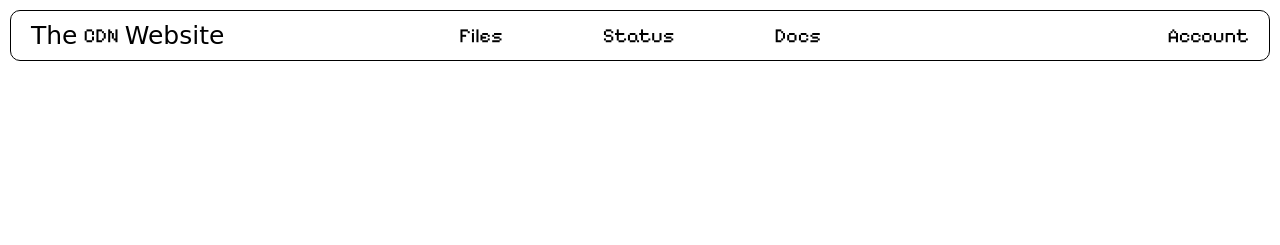
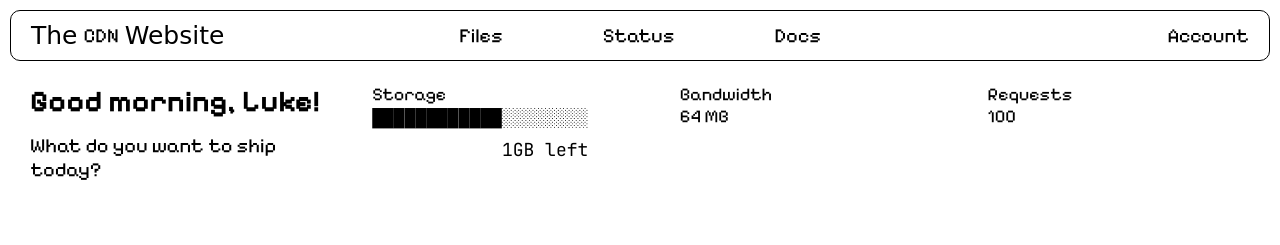
Before and after one commit to locngphuc12/cdn, a plain HTML site: page index.html in a window 1280 px wide. Drawn offline with Linux system fonts and the light colour scheme; a web font is replaced by a local one.

Commit message:
Improve onboarding GUI

```diff
--- a/index.html
+++ b/index.html
@@ -20,5 +20,25 @@
     </div>
     <div class="auth"><a href="#">Account</a></div>
 </div>
+
+<section class="dashboard">
+    <div class="welcome">
+        <h2>Good morning, Luke!</h2>
+        <p>What do you want to ship today?</p>
+    </div>
+    <div class="widget">
+        <p>Storage</p>
+        <p id="load">████████████░░░░░░░░</p>
+        <p id="storage-left">1GB left</p>
+    </div>
+    <div class="widget">
+        <p>Bandwidth</p>
+        <p>64 MB</p>
+    </div>
+    <div class="widget">
+        <p>Requests</p>
+        <p>100</p>
+    </div>
+</section>
 </body>
 </html>
--- a/style.css
+++ b/style.css
@@ -1,5 +1,6 @@
 @import url('https://fonts.googleapis.com/css2?family=Pixelify+Sans:wght@400..700&display=swap');
 @import url('https://fonts.googleapis.com/css2?family=Imperial+Script&display=swap');
+@import url('https://fonts.googleapis.com/css2?family=JetBrains+Mono:wght@400;500&display=swap');
 
 .dock {
     position: fixed;
@@ -50,3 +51,51 @@
 .auth {
     justify-self: end;
 }
+
+.welcome {
+    padding: 0 20px;
+    font-family: "Pixelify Sans", sans-serif;
+    font-size: 20px;
+}
+
+.welcome h2 {
+    margin: 15px 0;
+}
+
+.welcome p {
+    margin: 0 0;
+}
+
+.dashboard {
+    display: grid;
+    grid-template-columns: 1.7fr 1.5fr 1.5fr 1.5fr;
+    gap: 10px;
+    padding: 60px 2px;
+
+    font-family: "Pixelify Sans", sans-serif;
+    font-size: 18px;
+}
+
+#load {
+    font-family: "JetBrains Mono", monospace;
+    margin: 0;
+    white-space: nowrap;
+}
+
+#storage-left {
+    font-family: "JetBrains Mono", monospace;
+    margin: 10px 0 0;
+    align-self: flex-end;
+}
+
+.widget {
+    display: flex;
+    flex-direction: column;
+    width: max-content;
+    margin: 10px;
+    padding: 5px;
+}
+
+.widget p {
+    margin: 0;
+}
```
